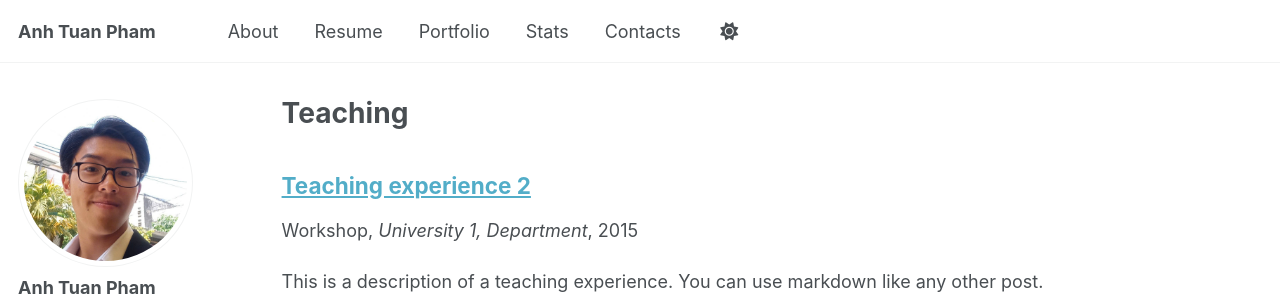
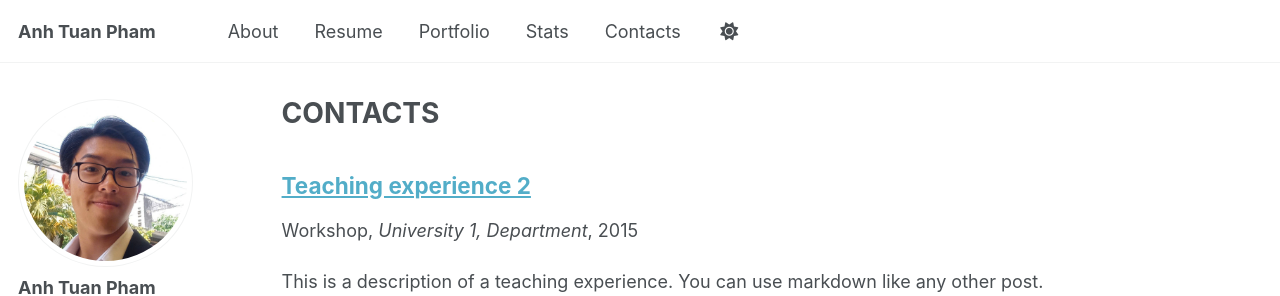
Before and after one commit to patuan07/patuan07.github.io, a Jekyll site: the page built from _pages/contacts.html, in a window 1280 px wide. Shown: the top 296 px of the page. Built offline with Jekyll 4.4.1, drawn with Linux system fonts in a browser that asks for light colours.

Commit message:
Update and rename teaching.html to contacts.html

```diff
--- a/_pages/teaching.html
+++ b/_pages/contacts.html
@@ -1,7 +1,7 @@
 ---
 layout: archive
-title: "Teaching"
-permalink: /teaching/
+title: "CONTACTS"
+permalink: /contacts/
 author_profile: true
 ---
 
```
